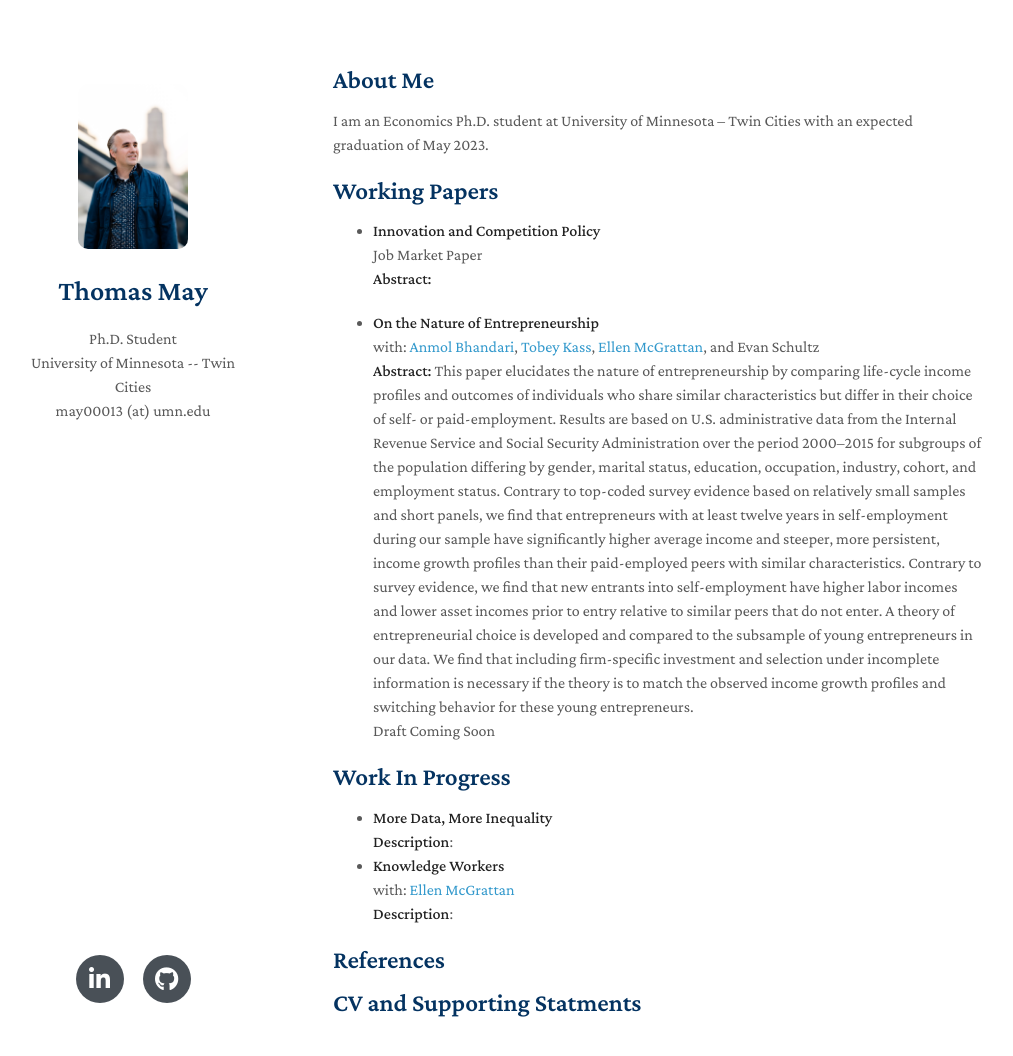
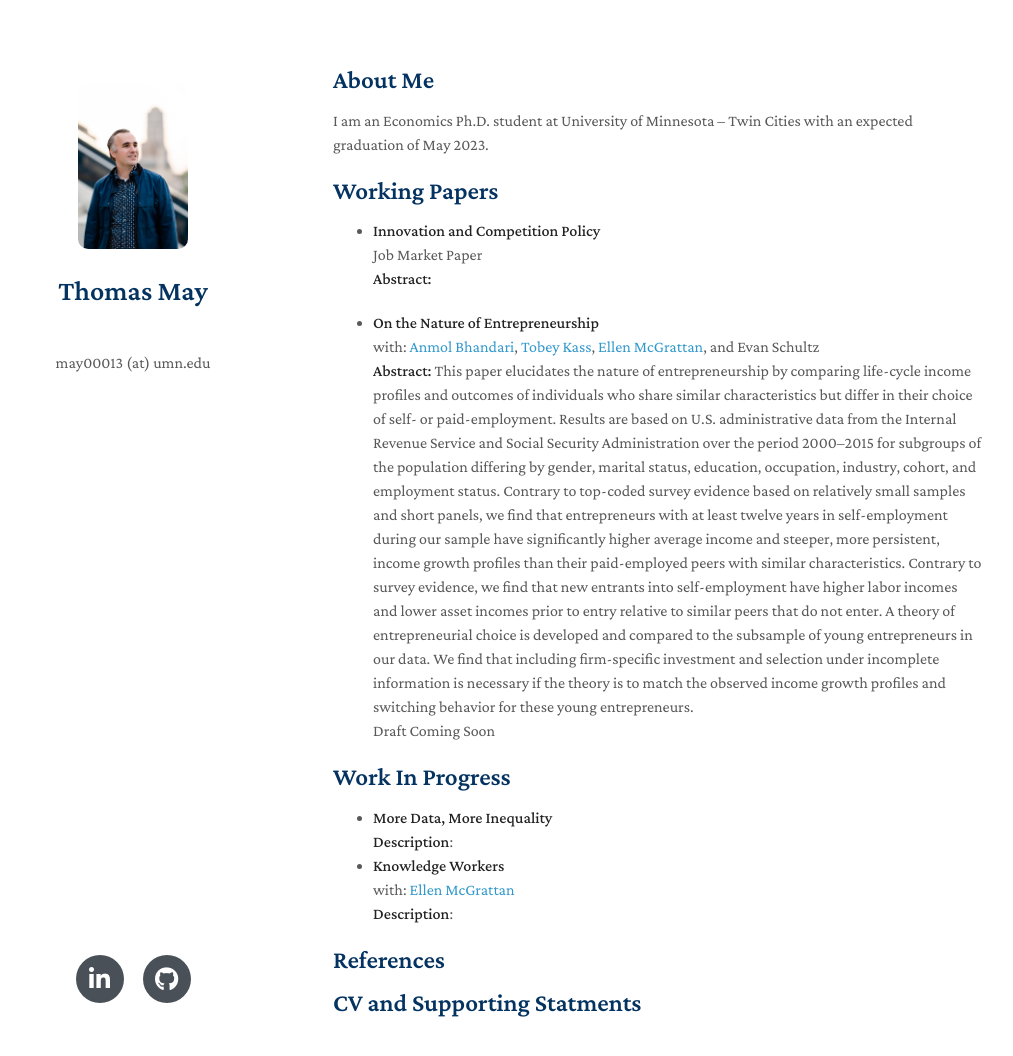
Before and after one commit to MayEcon/mayecon.github.io, a Jekyll site: the page built from index.md, in a window 1280 px wide and 1105 px high. Shown: the top 1056 px of the window, without its empty margins (137-1150 px from the left). Built offline with Jekyll 4.4.1, drawn with Linux system fonts in a browser that asks for light colours; nearby versions of some CDN libraries; a style sheet for code colours, icons or effects is not loaded; our own code applies the rules of GitHub Pages for plain Markdown files; part of the change alters nothing that is shown.

Commit message:
Update _config.yml

```diff
--- a/_config.yml
+++ b/_config.yml
@@ -1,7 +1,7 @@
 # Basic Information
 title: Thomas May
-position: Ph.D. Student
-affiliation: University of Minnesota -- Twin Cities
+# position: Ph.D. Student
+# affiliation: University of Minnesota -- Twin Cities
 email: may00013 (at) umn.edu
 
 # Search Engine Optimization (SEO)
```
